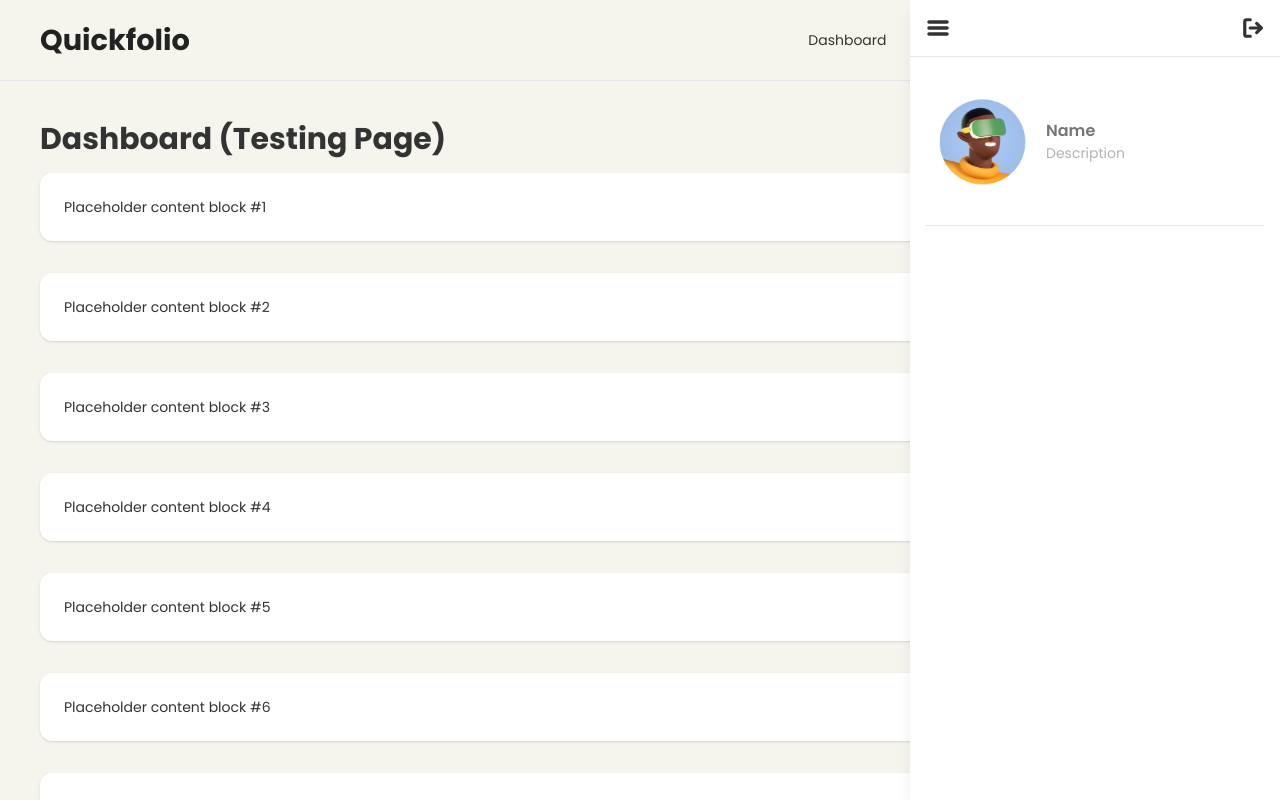
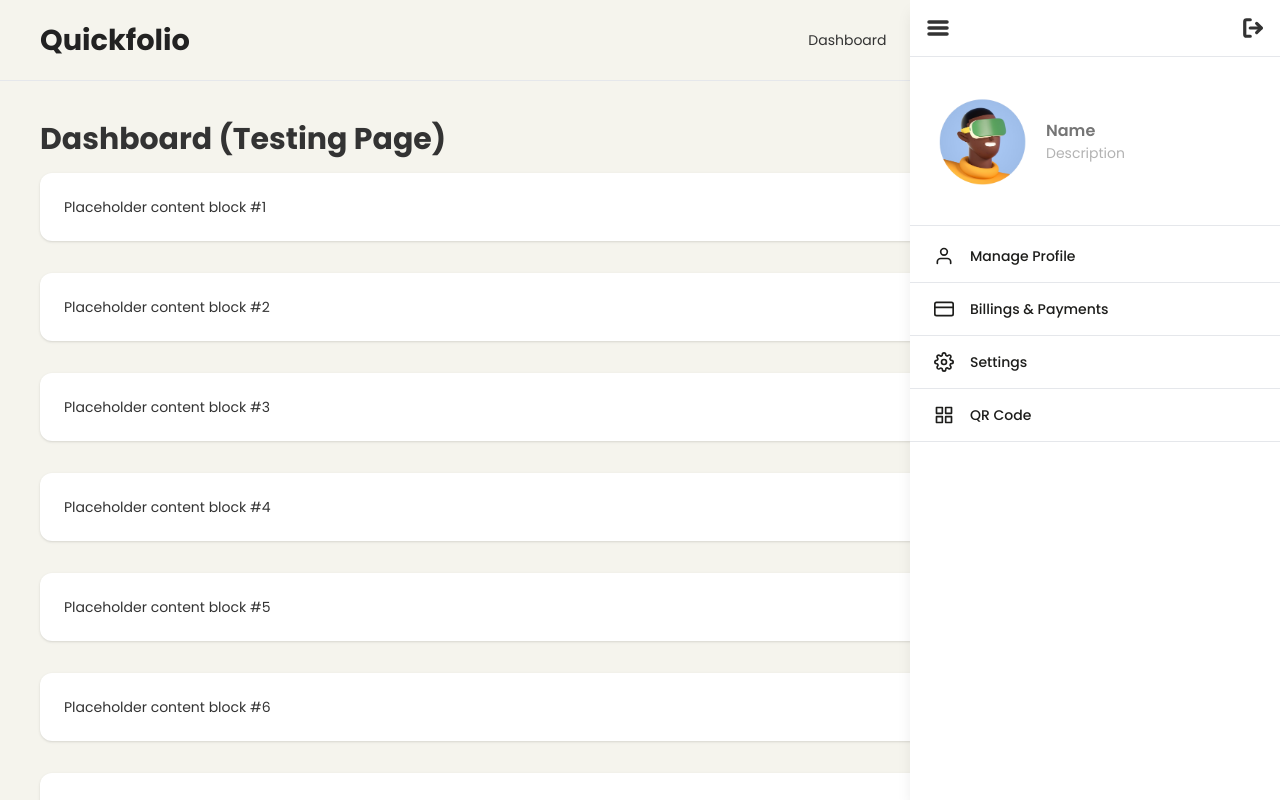
Before and after one commit to projcjdevs/quickfolio-frontend, a Next.js app: page /dashboard in a window 1280 px wide. Both pictures are taken after a click on the button "Open Hamburger Panel". Shown: the top 800 px of the page. Built offline with nearby package versions, Linux system fonts and the light colour scheme.

Commit message:
imported react icons for panel options

```diff
--- a/src/components/Hamburger.tsx
+++ b/src/components/Hamburger.tsx
@@ -4,6 +4,7 @@ import { useEffect, useRef, useState } from 'react';
 import { motion, AnimatePresence } from 'framer-motion';
 import { Menu, LogOut } from 'react-feather';
 import SignOutModal from './SignOutModal';
+import { FiUser, FiCreditCard, FiSettings, FiGrid } from 'react-icons/fi';
 
 interface HamburgerProps {
     isOpen: boolean;
@@ -83,7 +84,44 @@ const Hamburger = ({ isOpen, onClose }: HamburgerProps) => {
                             </div>
                         </div>
 
-                        <hr className="border-t border-gray-200 mx-4" />
+                        <hr className="border-t border-gray-200 mx-0" />
+
+                        {/* options */}
+                        <div className="px-6 py-2 space-y-4">
+
+                        {/* profile section */}
+                        <div className="flex items-center gap-4 cursor-pointer mt-3 mb-4 hover:opacity-70">
+                            <FiUser size={20} className="text-[#1d1d1b]" />
+                            <span className="text-sm text-[#1d1d1b] font-medium">Manage Profile</span>
+                        </div>
+
+                        <hr className="border-t border-gray-200 -mx-6" />
+
+                        {/* bills & payment section */}
+                        <div className="flex items-center gap-4 cursor-pointer mt-3 mb-4 hover:opacity-70">
+                            <FiCreditCard size={20} className="text-[#1d1d1b]" />
+                            <span className="text-sm text-[#1d1d1b] font-medium">Billings & Payments</span>
+                        </div>
+
+                        <hr className="border-t border-gray-200 -mx-6" />
+
+                        {/* settings section */}
+                        <div className="flex items-center gap-4 cursor-pointer mt-3 mb-4 hover:opacity-70">
+                            <FiSettings size={20} className="text-[#1d1d1b]" />
+                            <span className="text-sm text-[#1d1d1b] font-medium">Settings</span>
+                        </div>
+
+                        <hr className="border-t border-gray-200 -mx-6" />
+
+                        {/* qr code */}
+                        <div className="flex items-center gap-4 cursor-pointer mt-3 mb-4 hover:opacity-70">
+                            <FiGrid size={20} className="text-[#1d1d1b]" />
+                            <span className="text-sm text-[#1d1d1b] font-medium">QR Code</span>
+                        </div>
+
+                        <hr className="border-t border-gray-200 -mx-6" />
+                        </div>
+
                     </motion.div>
                 )}
             </AnimatePresence>
```
